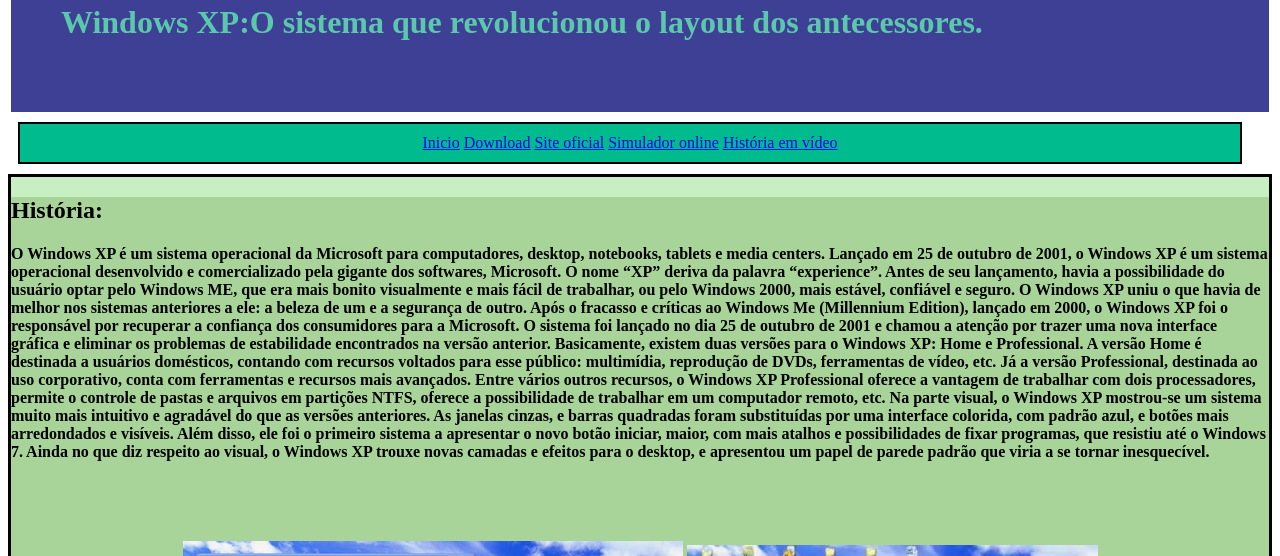
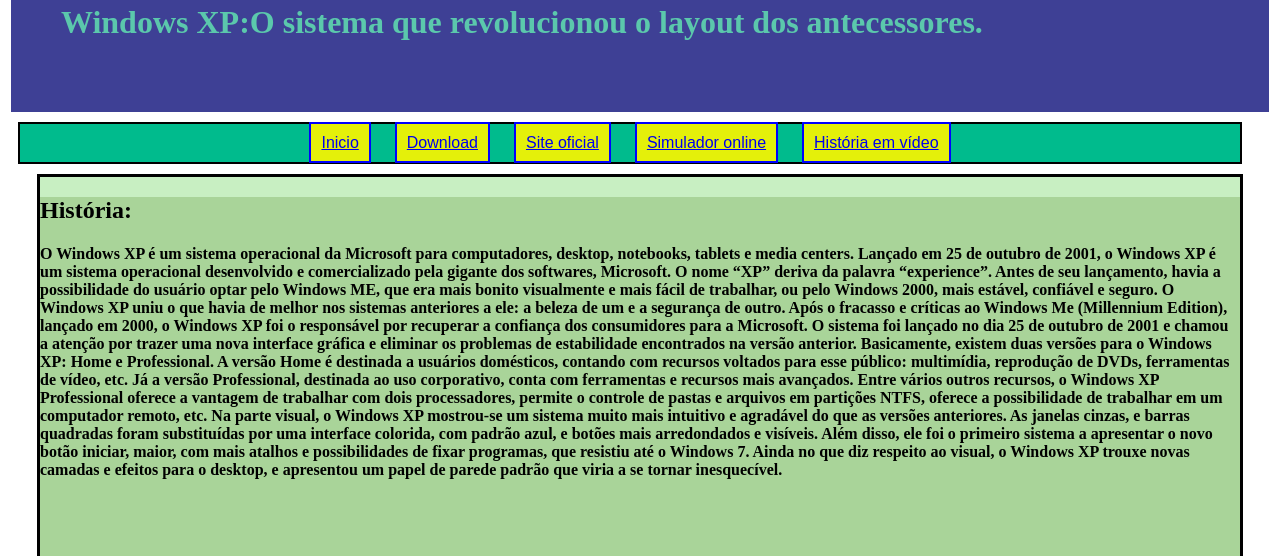
Before and after one commit to andreluiz122/Windows-XP, a plain HTML site: page index.html in a window 1280 px wide. Shown: the part 174-730 px from the top of the page. Drawn offline with Linux system fonts and the light colour scheme.

Commit message:
alterei algumas coisas

```diff
--- a/style.css
+++ b/style.css
@@ -19,6 +19,14 @@
     margin: 10px;
 
 }
+.menu a{
+    background-color: #e4f00a;
+    font-family: Arial, Helvetica, sans-serif;
+    padding: 10px;
+    margin: 10px;
+    border: 2px solid blue
+
+}
 
 .imglogo{
     text-align: center;
@@ -28,7 +36,7 @@
 
 
 .container {
-    max-width: 1300px;
+    max-width: 1200px;
     margin: auto;
     padding: 0;
     background-color: rgba(173, 231, 163, 0.663);
```
